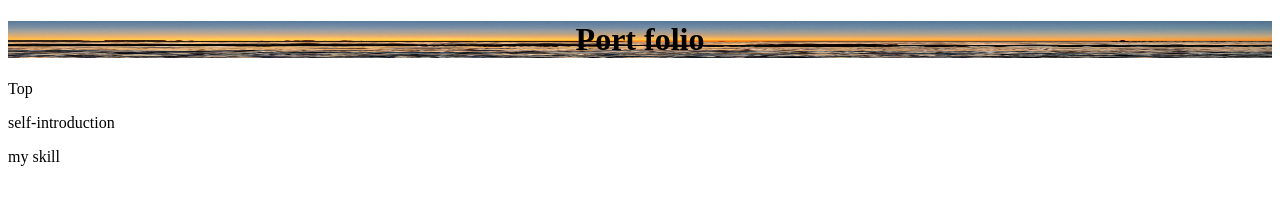
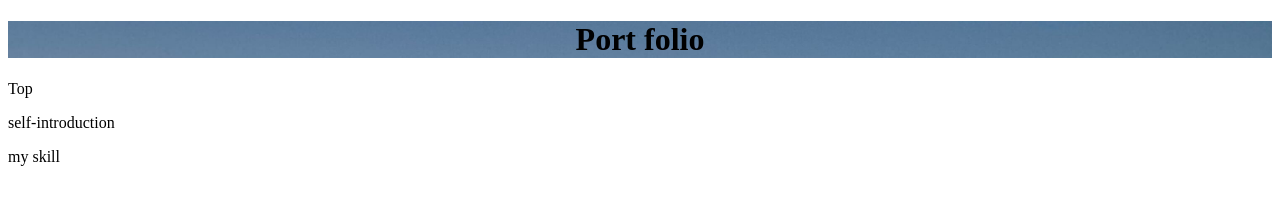
Before and after one commit to aren-uru/portfolio, a plain HTML site: page index.html in a window 1280 px wide. Drawn offline with Linux system fonts and the light colour scheme.

Commit message:
Update style.css

```diff
--- a/style.css
+++ b/style.css
@@ -1,5 +1,5 @@
 h1{
     text-align: center;
     background-image: url(https://github.com/aren-uru/portfolio/blob/main/img/%E8%83%8C%E6%99%AF%E7%94%BB%E5%83%8F.jpg?raw=true);
-    background-size: 100% 100%;
+    background-size: 100% 600px;
 }
```
